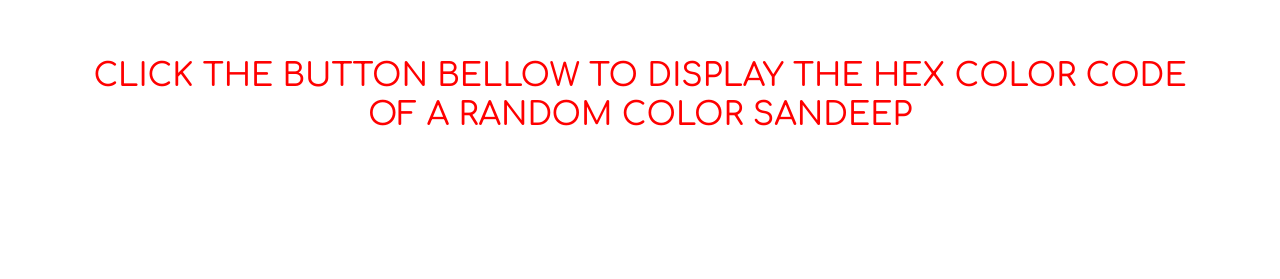
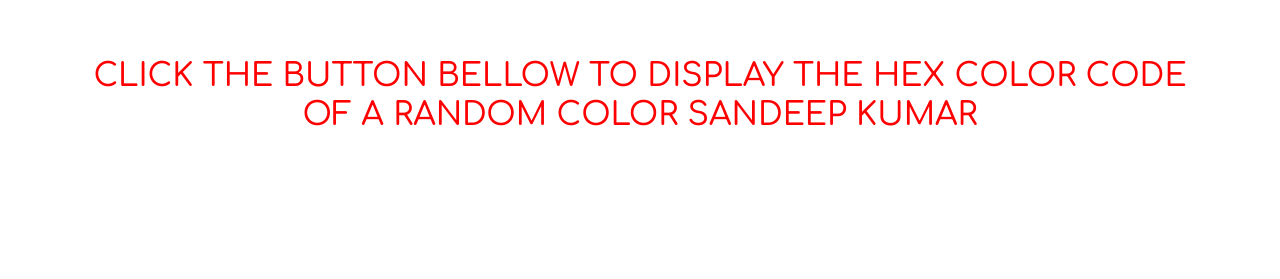
Before and after one commit to 0123sandeepkumar/demo-001, a plain HTML site: page html-css-js/hex-colors/index.html in a window 1280 px wide. Shown: the part 179-458 px from the top of the page. Drawn offline with nearby package versions, Linux system fonts and the light colour scheme.

Commit message:
index.html

```diff
--- a/html-css-js/hex-colors/index.html
+++ b/html-css-js/hex-colors/index.html
@@ -11,7 +11,7 @@
 
   <div class="container">
     <div class="hex-colors">
-      <h1>Click the button bellow to display the hex color code of a random color sandeep</h1>
+      <h1>Click the button bellow to display the hex color code of a random color sandeep kumar</h1>
       <h2>The hex code of the color is #<span id="hex-code">00000</span></h2>
       <button onclick="changeColor()" class="btn btn-primary">Click Me</button>
     </div>
```
